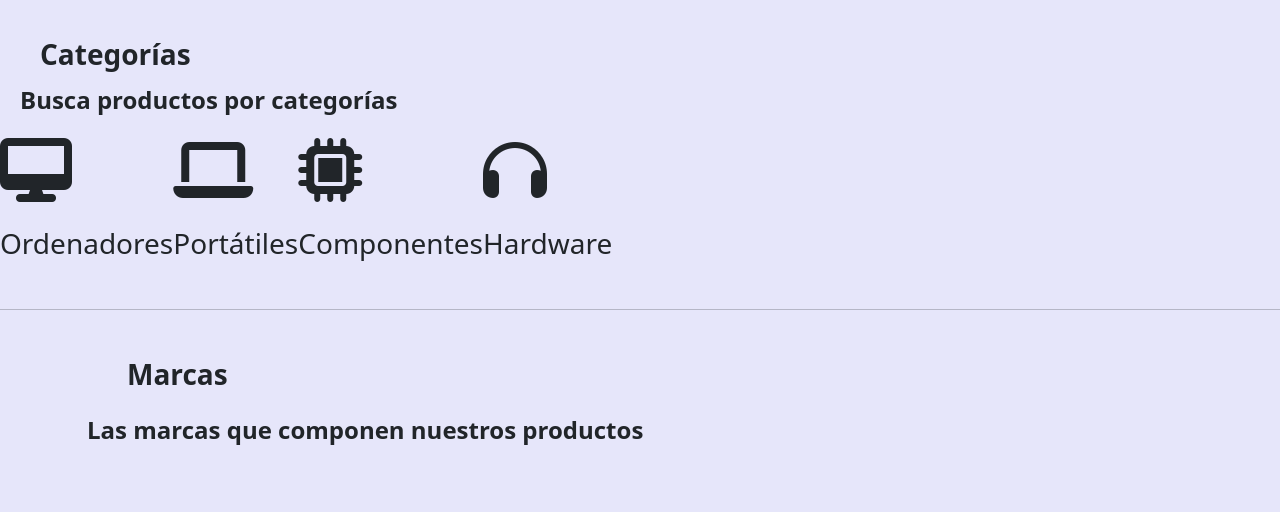
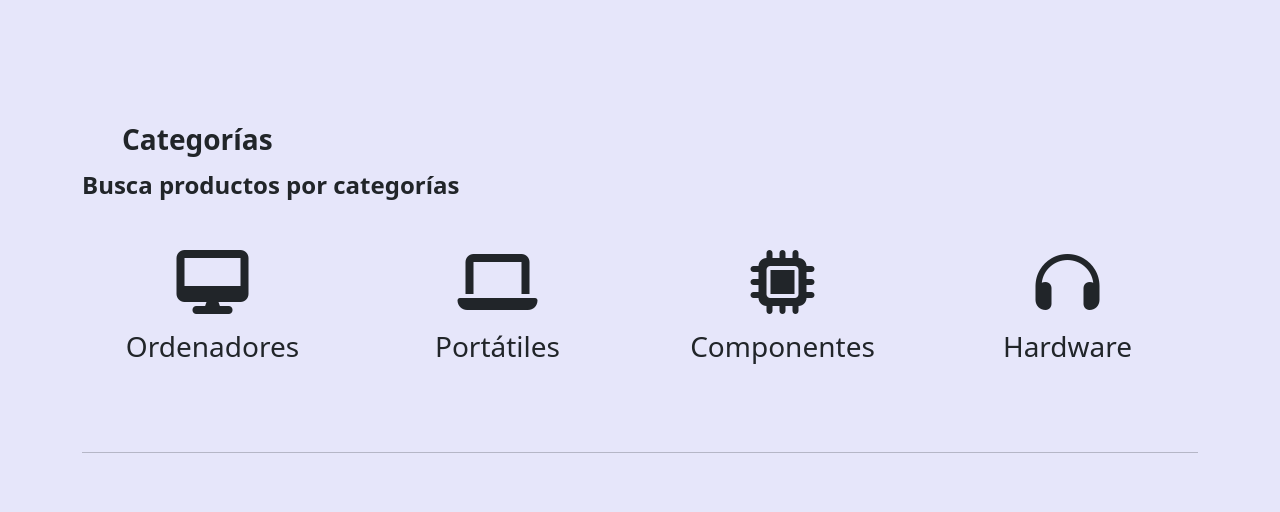
Before and after one commit to aaronhmn/TFG, a PHP site: page /inicioView.php in a window 1280 px wide. Shown: the part 999-1511 px from the top of the page. Run offline with PHP 8.4, Linux system fonts and the light colour scheme.

Commit message:
cambios en diseño

```diff
--- a/view/inicioView.php
+++ b/view/inicioView.php
@@ -1,9 +1,11 @@
 <?php
+
 namespace views;
 ?>
 
 <!DOCTYPE html>
 <html lang="es">
+
 <head>
   <meta charset="UTF-8" />
   <meta name="viewport" content="width=device-width, initial-scale=1.0" />
@@ -12,34 +14,35 @@ namespace views;
 
   <link rel="icon" type="image/vnd.icon" href="../assets/img/genesis logo sin fondo favicon.png">
 
-    <link rel="stylesheet" href="https://cdnjs.cloudflare.com/ajax/libs/font-awesome/6.4.2/css/all.min.css" integrity="sha512-z3gLpd7yknf1YoNbCzqRKc4qyor8gaKU1qmn+CShxbuBusANI9QpRohGBreCFkKxLhei6S9CQXFEbbKuqLg0DA==" crossorigin="anonymous" referrerpolicy="no-referrer"/>
+  <link rel="stylesheet" href="https://cdnjs.cloudflare.com/ajax/libs/font-awesome/6.4.2/css/all.min.css" integrity="sha512-z3gLpd7yknf1YoNbCzqRKc4qyor8gaKU1qmn+CShxbuBusANI9QpRohGBreCFkKxLhei6S9CQXFEbbKuqLg0DA==" crossorigin="anonymous" referrerpolicy="no-referrer" />
 
-    <link href="https://cdn.jsdelivr.net/npm/bootstrap@5.3.2/dist/css/bootstrap.min.css" rel="stylesheet" integrity="sha384-T3c6CoIi6uLrA9TneNEoa7RxnatzjcDSCmG1MXxSR1GAsXEV/Dwwykc2MPK8M2HN" crossorigin="anonymous"/>
+  <link href="https://cdn.jsdelivr.net/npm/bootstrap@5.3.2/dist/css/bootstrap.min.css" rel="stylesheet" integrity="sha384-T3c6CoIi6uLrA9TneNEoa7RxnatzjcDSCmG1MXxSR1GAsXEV/Dwwykc2MPK8M2HN" crossorigin="anonymous" />
 
   <link rel="preconnect" href="https://fonts.googleapis.com" />
 
   <link rel="preconnect" href="https://fonts.gstatic.com" crossorigin />
 
-    <link href="https://fonts.googleapis.com/css2?family=Montserrat&display=swap" rel="stylesheet"/>
+  <link href="https://fonts.googleapis.com/css2?family=Montserrat&display=swap" rel="stylesheet" />
 
   <title>Página de Inicio - Genesis</title>
 </head>
+
 <body style="background-color: #e6e6fa">
   <!--NAV DE LA PAGINA-->
   <?php
   session_start();
-    if(isset($_SESSION['login'])){
-      if($_SESSION['login'] == true) { ?>
+  if (isset($_SESSION['login'])) {
+    if ($_SESSION['login'] == true) { ?>
       <nav>
         <input type="checkbox" name="" id="chk1" />
-            <a href="../controller/inicioController.php"><img class="img-logo" src="../assets/img/genesis logo sin fondo favicon.png" alt="logo genesis"/></a>
+        <a href="../controller/inicioController.php"><img class="img-logo" src="../assets/img/genesis logo sin fondo favicon.png" alt="logo genesis" /></a>
         <div class="logo">
           <h1><b>Genesis</b></h1>
         </div>
 
         <div class="nav-busqueda">
           <form action="">
-                <input type="search" name="busqueda" id="busqueda" placeholder="Buscar"/>
+            <input type="search" name="busqueda" id="busqueda" placeholder="Buscar" />
             <button type="submit" style="display: flex; align-items: center; justify-content: center;">
               <i class="fas fa-search" style="color: #8350f2"></i>
             </button>
@@ -71,23 +74,19 @@ namespace views;
         </ul>
       </nav>
 
-          <?php }} else { ?>
+    <?php }
+  } else { ?>
 
     <nav>
       <input type="checkbox" name="" id="chk1" />
-            <a class="logo-link" href="../controller/inicioController.php"><img class="img-logo" src="../assets/img/genesis logo sin fondo favicon.png" alt="logo genesis"/></a>
+      <a class="logo-link" href="../controller/inicioController.php"><img class="img-logo" src="../assets/img/genesis logo sin fondo favicon.png" alt="logo genesis" /></a>
       <div class="logo">
         <h1><b>Genesis</b></h1>
       </div>
 
       <div class="nav-busqueda">
         <form action="">
-                <input
-                  type="search"
-                  name="busqueda"
-                  id="busqueda"
-                  placeholder="Buscar"
-                />
+          <input type="search" name="busqueda" id="busqueda" placeholder="Buscar" />
           <button type="submit" style="display: flex; align-items: center; justify-content: center;">
             <i class="fas fa-search" style="color: #8350f2"></i>
           </button>
@@ -167,40 +166,39 @@ namespace views;
   </div>
 
   <!--CARDS DE CATEGORIAS-->
-    <div class="cards" style="margin-top: 15px;">
+  <div class="container" style="margin-top: 100px; margin-bottom: 100px;">
   <div class="cuadradito">
       <h3 style="margin-left:40px;"><b>Categorías</b></h3>
     </div>
-      <h4 style="display: flex; flex: 1; left: 0; padding-left: 20px; margin-top: 15px;">
+    <h4 style="display: flex; flex: 1; left: 0; margin-top: 15px; margin-bottom: 50px;">
       <b>Busca productos por categorías</b>
     </h4>
-      <div class="services" style="display: flex; flex-wrap: wrap;">
-        <div class="content content-1">
-          <div>
-            <i class="fas fa-desktop fa-4x" style="margin-top: 15px; cursor: auto;"></i>
-          </div>
-          <h3 style="margin-top: 25px">Ordenadores</h3>
-        </div>
-        <div class="content content-1">
-          <div>
-            <i class="fa-solid fa-laptop fa-4x" style="margin-top: 15px; cursor: auto;"></i>
-          </div>
-          <h3 style="margin-top: 25px">Portátiles</h3>
-        </div>
-        <div class="content content-1">
-          <div>
-            <i class="fa-solid fa-microchip fa-4x" style="margin-top: 15px; cursor: auto;"></i>
-          </div>
-          <h3 style="margin-top: 25px">Componentes</h3>
-        </div>
-        <div class="content content-1">
-          <div>
-            <i class="fa-solid fa-headphones fa-4x" style="margin-top: 15px; cursor: auto;"></i>
-          </div>
-          <h3 style="margin-top: 25px">Hardware</h3>
+  <div class="row">
+    <div class="col-lg-3 col-md-6 mb-3">
+      <div class="content content-1 text-center">
+        <i class="fas fa-desktop fa-4x mb-3"></i>
+        <h3>Ordenadores</h3>
       </div>
     </div>
-      <br />
+    <div class="col-lg-3 col-md-6 mb-3">
+      <div class="content content-1 text-center">
+        <i class="fa-solid fa-laptop fa-4x mb-3"></i>
+        <h3>Portátiles</h3>
+      </div>
+    </div>
+    <div class="col-lg-3 col-md-6 mb-3">
+      <div class="content content-1 text-center">
+        <i class="fa-solid fa-microchip fa-4x mb-3"></i>
+        <h3>Componentes</h3>
+      </div>
+    </div>
+    <div class="col-lg-3 col-md-6 mb-3">
+      <div class="content content-1 text-center">
+        <i class="fa-solid fa-headphones fa-4x mb-3"></i>
+        <h3>Hardware</h3>
+      </div>
+    </div>
+  </div><br><br>
   <hr />
 </div>
 
@@ -211,104 +209,53 @@ namespace views;
     </div>
     <h4 style="margin-left: 5px; margin-top: 25px;"><b>Las marcas que componen nuestros productos</b></h4>
 
-      <div class="row" style="margin-top: 70px">
-        <div class="col-md-3 logo-container">
-          <a
-            href="https://www.logitech.com/es-es"
-            style="display: flex; align-items: center; justify-content: center"
-            target="_blank"
-          >
-            <img
-              src="../assets/img/marcas/logitech 2.png"
-              alt="Logitech"
-              class="img-fluid"
-          /></a>
+    <div class="contenedor-marcas">
+      <div class="row" id="marcas">
+        <div class="col-md-6 col-lg-3" style="margin-bottom: 40px;">
+          <a class="logo-container" href="https://www.logitech.com/es-es" target="_blank">
+            <img src="../assets/img/marcas/logitech 2.png" alt="Logitech" class="img-fluid">
+          </a>
         </div>
-        <div class="col-md-3 logo-container">
-          <a
-            href="https://es.msi.com"
-            style="display: flex; align-items: center; justify-content: center"
-            target="_blank"
-          >
-            <img
-              src="../assets/img/marcas/msi 2.png"
-              alt="MSI"
-              class="img-fluid"
-          /></a>
+        <div class="col-md-6 col-lg-3" style="margin-bottom: 40px;">
+          <a href="https://es.msi.com" class="logo-container" target="_blank">
+            <img src="../assets/img/marcas/msi 2.png" alt="MSI" class="img-fluid">
+          </a>
         </div>
-        <div class="col-md-3 logo-container">
-          <a
-            href="https://www.amd.com/es.html"
-            style="display: flex; align-items: center; justify-content: center"
-            target="_blank"
-          >
-            <img src="../assets/img/marcas/amd3.png" alt="AMD" class="img-fluid"
-          /></a>
+        <div class="col-md-6 col-lg-3" style="margin-bottom: 40px;">
+          <a href="https://www.amd.com/es.html" class="logo-container" target="_blank">
+            <img src="../assets/img/marcas/amd3.png" alt="AMD" class="img-fluid">
+          </a>
         </div>
-        <div class="col-md-3 logo-container">
-          <a
-            href="https://www.nvidia.com/es-es/"
-            style="display: flex; align-items: center; justify-content: center"
-            target="_blank"
-          >
-            <img
-              src="../assets/img/marcas/nvidia2.png"
-              alt="NVIDIA"
-              class="img-fluid"
-          /></a>
-        </div>
-      </div>
-      <div class="row" id="marcas">
-        <div class="col-md-3 logo-container">
-          <a
-            href="https://www.intel.com/content/www/us/en/homepage.html"
-            style="display: flex; align-items: center; justify-content: center"
-            target="_blank"
-          >
-            <img
-              src="../assets/img/marcas/intel.png"
-              alt="Intel"
-              class="img-fluid"
-          /></a>
-        </div>
-        <div class="col-md-3 logo-container">
-          <a
-            href="https://www.asus.com/es/"
-            style="display: flex; align-items: center; justify-content: center"
-            target="_blank"
-          >
-            <img
-              src="../assets/img/marcas/asus.png"
-              alt="Asus"
-              class="img-fluid"
-          /></a>
-        </div>
-        <div class="col-md-3 logo-container">
-          <a
-            href="https://zowie.benq.eu/es-es/index.html"
-            style="display: flex; align-items: center; justify-content: center"
-            target="_blank"
-          >
-            <img
-              src="../assets/img/marcas/zowie2.png"
-              alt="Zowie"
-              class="img-fluid"
-          /></a>
-        </div>
-        <div class="col-md-3 logo-container">
-          <a
-            href="https://www.razer.com/es-es"
-            style="display: flex; align-items: center; justify-content: center"
-            target="_blank"
-          >
-            <img
-              src="../assets/img/marcas/razer 3.png"
-              alt="Razer"
-              class="img-fluid"
-          /></a>
+        <div class="col-md-6 col-lg-3" style="margin-bottom: 40px;">
+          <a href="https://www.nvidia.com/es-es/" class="logo-container" target="_blank">
+            <img src="../assets/img/marcas/nvidia2.png" alt="NVIDIA" class="img-fluid">
+          </a>
         </div>
       </div>
 
+      <div class="row" id="marcas">
+        <div class="col-md-6 col-lg-3 logo-container" style="margin-bottom: 40px;">
+          <a href="https://www.intel.com/content/www/us/en/homepage.html" class="logo-container" target="_blank">
+            <img src="../assets/img/marcas/intel.png" alt="Intel" class="img-fluid">
+          </a>
+        </div>
+        <div class="col-md-6 col-lg-3" style="margin-bottom: 40px;">
+          <a href="https://www.asus.com/es/" class="logo-container" target="_blank">
+            <img src="../assets/img/marcas/asus.png" alt="Asus" class="img-fluid">
+          </a>
+        </div>
+        <div class="col-md-6 col-lg-3" style="margin-bottom: 40px;">
+          <a href="https://zowie.benq.eu/es-es/index.html" class="logo-container" target="_blank">
+            <img src="../assets/img/marcas/zowie2.png" alt="Zowie" class="img-fluid">
+          </a>
+        </div>
+        <div class="col-md-6 col-lg-3">
+          <a href="https://www.razer.com/es-es" class="logo-container" target="_blank">
+            <img src="../assets/img/marcas/razer 3.png" alt="Razer" class="img-fluid">
+          </a>
+        </div>
+      </div>
+    </div>
   </div>
   <br /><br />
 
@@ -378,8 +325,8 @@ namespace views;
 
   <!--FOOTER-->
   <?php
-    if(isset($_SESSION['login'])){
-      if($_SESSION['login'] == true) { ?>
+  if (isset($_SESSION['login'])) {
+    if ($_SESSION['login'] == true) { ?>
 
       <footer class="text-light" style="background-color: black">
         <div class="container py-5" style="padding-bottom: 0!important;">
@@ -389,15 +336,7 @@ namespace views;
               <div editable="rich">
                 <h2 style="color: #ffa500">Mapa</h2>
               </div>
-                <iframe
-                    src="https://www.google.com/maps/embed?pb=!1m18!1m12!1m3!1d1601.6967097106894!2d-6.242451692295364!3d36.59283271766964!2m3!1f0!2f0!3f0!3m2!1i1024!2i768!4f13.1!3m3!1m2!1s0xd0dd021173d3f65%3A0x2d90da52b414124b!2sIES%20Mar%20de%20C%C3%A1diz!5e0!3m2!1ses!2ses!4v1698141254960!5m2!1ses!2ses"
-                    width="300"
-                    height="200"
-                    style="border: 0"
-                    allowfullscreen=""
-                    loading="lazy"
-                    referrerpolicy="no-referrer-when-downgrade"
-                ></iframe>
+              <iframe src="https://www.google.com/maps/embed?pb=!1m18!1m12!1m3!1d1601.6967097106894!2d-6.242451692295364!3d36.59283271766964!2m3!1f0!2f0!3f0!3m2!1i1024!2i768!4f13.1!3m3!1m2!1s0xd0dd021173d3f65%3A0x2d90da52b414124b!2sIES%20Mar%20de%20C%C3%A1diz!5e0!3m2!1ses!2ses!4v1698141254960!5m2!1ses!2ses" width="300" height="200" style="border: 0" allowfullscreen="" loading="lazy" referrerpolicy="no-referrer-when-downgrade"></iframe>
             </div>
             <!-- Columna 2 -->
             <div class="col-lg-6 col-md-12" style="margin-top: 10px; margin-bottom: 15px;">
@@ -479,7 +418,8 @@ namespace views;
         </div>
       </footer>
 
-          <?php }} else { ?>
+    <?php }
+  } else { ?>
 
     <footer class="text-light" style="background-color: black">
       <div class="container py-5" style="padding-bottom: 0!important;">
@@ -489,15 +429,7 @@ namespace views;
             <div editable="rich">
               <h2 style="color: #ffa500">Mapa</h2>
             </div>
-                <iframe
-                    src="https://www.google.com/maps/embed?pb=!1m18!1m12!1m3!1d1601.6967097106894!2d-6.242451692295364!3d36.59283271766964!2m3!1f0!2f0!3f0!3m2!1i1024!2i768!4f13.1!3m3!1m2!1s0xd0dd021173d3f65%3A0x2d90da52b414124b!2sIES%20Mar%20de%20C%C3%A1diz!5e0!3m2!1ses!2ses!4v1698141254960!5m2!1ses!2ses"
-                    width="300"
-                    height="200"
-                    style="border: 0"
-                    allowfullscreen=""
-                    loading="lazy"
-                    referrerpolicy="no-referrer-when-downgrade"
-                ></iframe>
+            <iframe src="https://www.google.com/maps/embed?pb=!1m18!1m12!1m3!1d1601.6967097106894!2d-6.242451692295364!3d36.59283271766964!2m3!1f0!2f0!3f0!3m2!1i1024!2i768!4f13.1!3m3!1m2!1s0xd0dd021173d3f65%3A0x2d90da52b414124b!2sIES%20Mar%20de%20C%C3%A1diz!5e0!3m2!1ses!2ses!4v1698141254960!5m2!1ses!2ses" width="300" height="200" style="border: 0" allowfullscreen="" loading="lazy" referrerpolicy="no-referrer-when-downgrade"></iframe>
           </div>
           <!-- Columna 2 -->
           <div class="col-lg-6 col-md-12" style="margin-top: 10px; margin-bottom: 15px;">
@@ -579,12 +511,8 @@ namespace views;
 
 
   <script src="../assets/js/main.js"></script>
-    <script
-      defer
-      src="https://cdn.jsdelivr.net/npm/bootstrap@5.2.3/dist/js/bootstrap.bundle.min.js"
-      integrity="sha384-kenU1KFdBIe4zVF0s0G1M5b4hcpxyD9F7jL+jjXkk+Q2h455rYXK/7HAuoJl+0I4"
-      crossorigin="anonymous"
-    ></script>
+  <script defer src="https://cdn.jsdelivr.net/npm/bootstrap@5.2.3/dist/js/bootstrap.bundle.min.js" integrity="sha384-kenU1KFdBIe4zVF0s0G1M5b4hcpxyD9F7jL+jjXkk+Q2h455rYXK/7HAuoJl+0I4" crossorigin="anonymous"></script>
 
 </body>
+
 </html>
```
Also changed, not shown: assets/styles/css/style.css (+52 -46 lines). Lines whose indentation alone changed are shown as unchanged.
